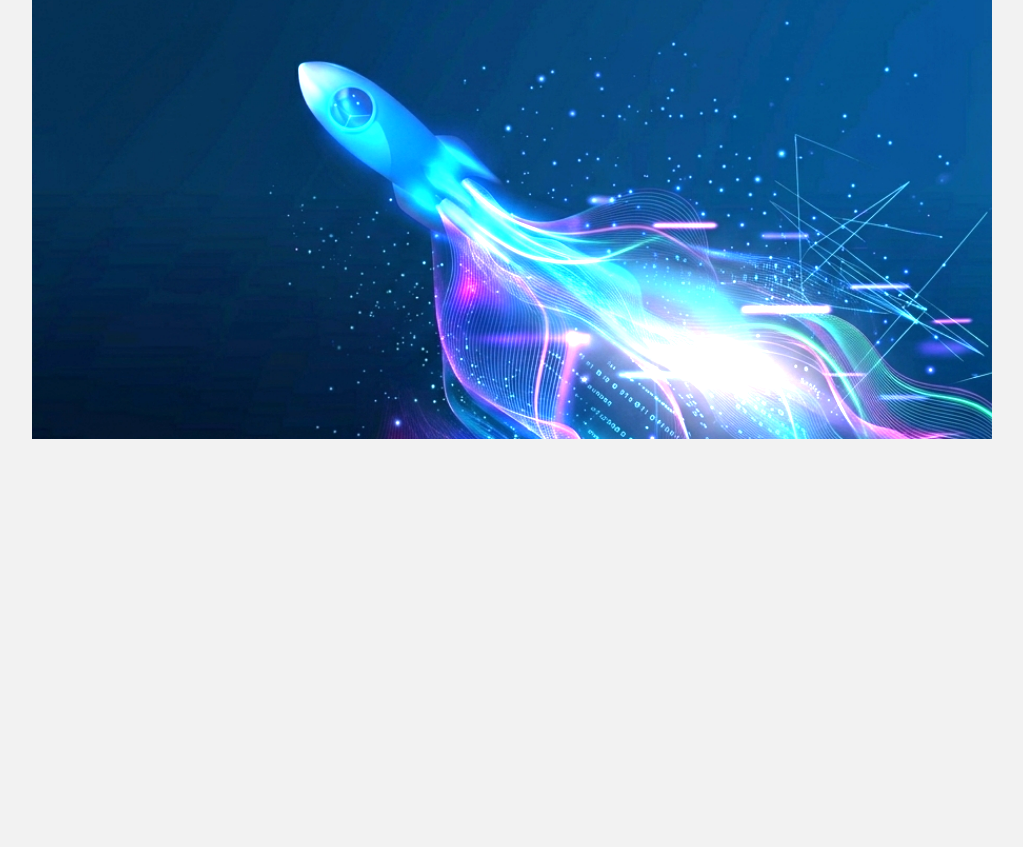
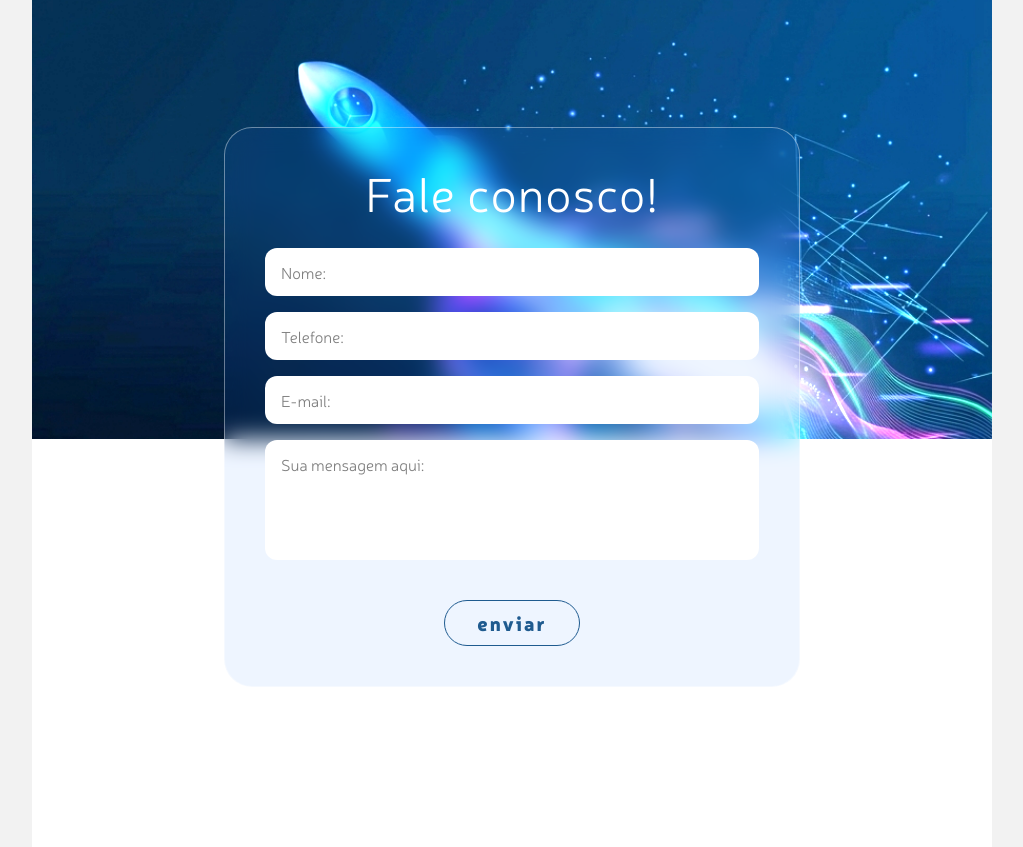
Before and after one commit to GabeGreison/brazlink-website, a Next.js app: page / in a window 1280 px wide. Shown: the part 6560-7407 px from the top of the page, without its empty margins (128-1151 px from the left). Before the commit the page ends 6999 px from the top, so only its background shows below. Built offline with nearby package versions, Linux system fonts and the light colour scheme.

Commit message:
created contact us form

```diff
--- /dev/null
+++ b/src/app/components/contact-us/index.tsx
@@ -0,0 +1,75 @@
+"use client";
+
+export default function ContactUs() {
+  return (
+    <section className=" w-full bg-white pt-32 pb-20 px-6 flex justify-center">
+
+      <div
+        className="
+          w-full max-w-xl
+          rounded-[28px]
+          border border-white/40
+          backdrop-blur-md
+          bg-blue-500/8
+          px-6 md:px-10
+          py-10
+          text-center
+          -mt-80
+          md:-mt-110
+          mb-20
+          h-fit
+        "
+      >
+        <h2 className="text-white text-3xl md:text-5xl font-light mb-8 tracking-wide">
+          Fale conosco!
+        </h2>
+
+        <form className="flex flex-col gap-4">
+
+          <input
+            type="text"
+            placeholder="Nome:"
+            className="w-full rounded-xl px-4 py-3 bg-white text-black outline-none"
+          />
+
+          <input
+            type="text"
+            placeholder="Telefone:"
+            className="w-full rounded-xl px-4 py-3 bg-white text-black outline-none"
+          />
+
+          <input
+            type="email"
+            placeholder="E-mail:"
+            className="w-full rounded-xl px-4 py-3 bg-white text-black outline-none"
+          />
+
+          <textarea
+            placeholder="Sua mensagem aqui:"
+            rows={4}
+            className="w-full rounded-xl px-4 py-3 bg-white text-black outline-none resize-none"
+          />
+
+          <div className="mt-6 flex justify-center">
+            <button
+              type="button"
+              className="
+                border border-brand-dark
+                text-brand-dark
+                rounded-full
+                px-8 py-2
+                tracking-widest
+                hover:opacity-80 transition
+                font-bold
+                md:text-xl
+              "
+            >
+              enviar
+            </button>
+          </div>
+
+        </form>
+      </div>
+    </section>
+  );
+}
--- a/src/app/page.tsx
+++ b/src/app/page.tsx
@@ -7,7 +7,7 @@ import PromoSection from "./components/promo";
 import GalleryCarousel from "./components/gallery-carousel";
 import SolutionsSection from "./components/solutions-section";
 import ProductsSection from "./components/products-section";
-import SummarySection from "./components/summary-section";
+import ContactUs from "./components/contact-us";
 import ValuesHero from "./components/values-hero";
 
 export default function Home() {
@@ -23,6 +23,7 @@ export default function Home() {
     <SolutionsSection/>
     <ProductsSection />
     <ValuesHero/>
+    <ContactUs/>
     <FloatingButton/>
     </div>
    </div>
```
